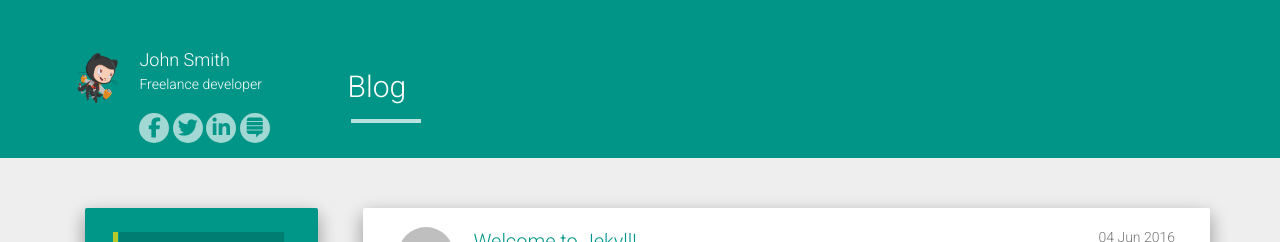
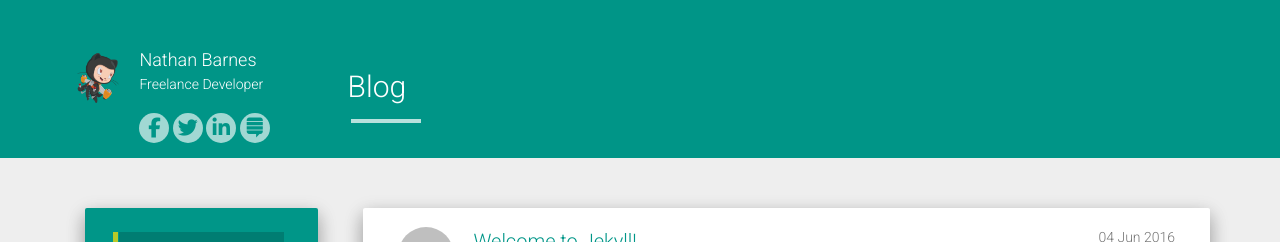
Before and after one commit to NateIndie/Strive, a Jekyll site: the page built from index.html, in a window 1280 px wide. Shown: the top 242 px of the page. Built offline with Jekyll 4.4.1, drawn with Linux system fonts in a browser that asks for light colours; nearby versions of some CDN libraries; the list of posts is cut into pages by our own code.

Commit message:
update title

```diff
--- a/_config.yml
+++ b/_config.yml
@@ -1,14 +1,14 @@
-title: John Smith
+title: Nathan Barnes
 description: My Personal Blog
-author: John Smith
+author: Nathan Barnes
 logo: /Strive/static/img/avatar.png
 github: https://github.com/codeasashu
-about: Freelance developer
+about: Freelance Developer
 
 baseurl: "/Strive/"
 url: ""
 
-allowsearch:
+allowsearch: false
 
 disqus_shortname: aboutashu
 google_analytics: UA-72862926-1
```
